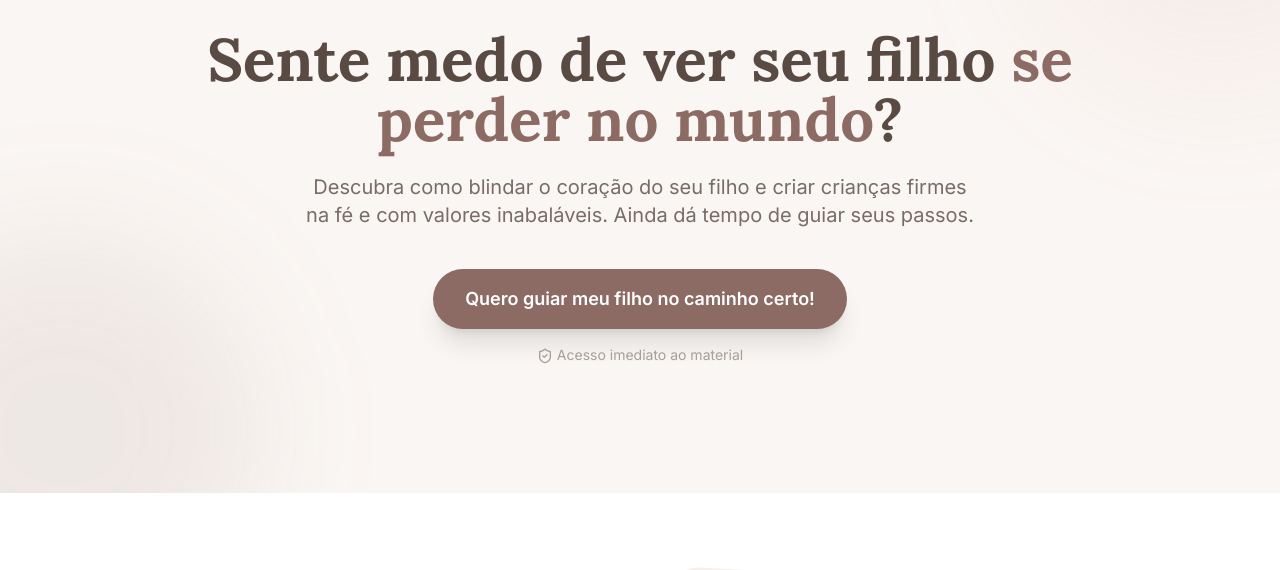
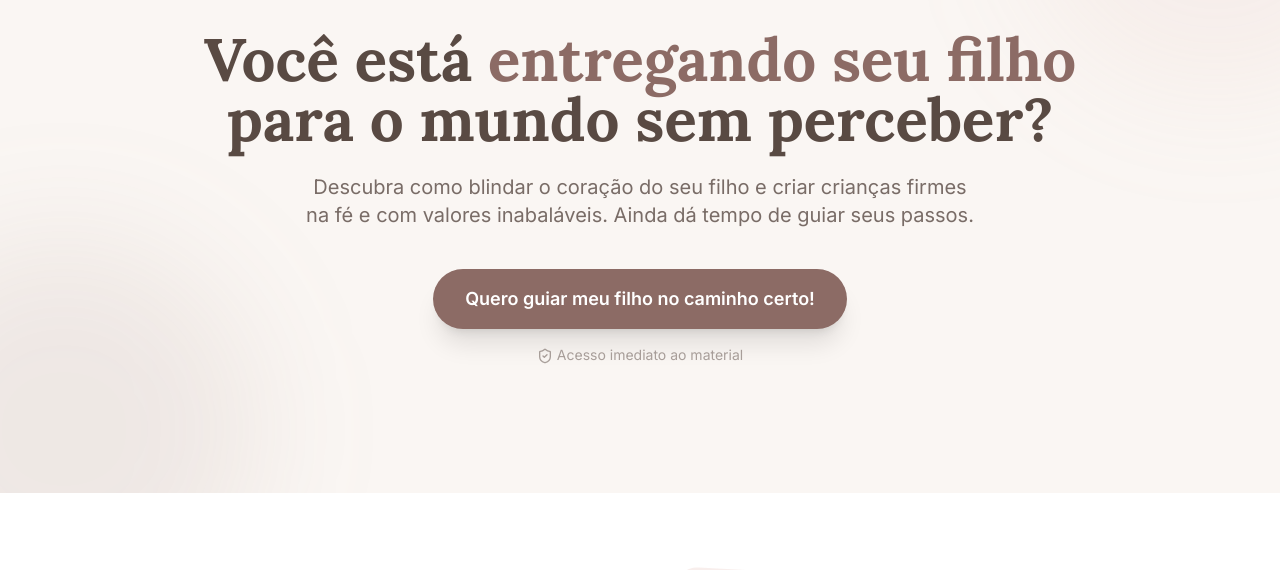
Before and after one commit to pequenosdiscipulos/pequenos-discipulos, a plain HTML site: page index.html in a window 1280 px wide. Shown: the part 167-737 px from the top of the page. Drawn offline with nearby package versions, Linux system fonts and the light colour scheme.

Commit message:
Update headline to be more aggressive

```diff
--- a/index.html
+++ b/index.html
@@ -40,7 +40,7 @@
         <i data-lucide="heart" class="w-4 h-4 text-brand-primary fill-brand-primary"></i> Para mães cristãs
       </div>
       <h1 class="font-serif text-4xl md:text-5xl lg:text-6xl font-bold leading-tight mb-6 text-brand-dark">
-        Sente medo de ver seu filho <span class="text-brand-primary">se perder no mundo</span>?
+        Você está <span class="text-brand-primary">entregando seu filho</span> para o mundo sem perceber?
       </h1>
       <p class="text-lg lg:text-xl mb-10 text-brand-dark/80 max-w-2xl mx-auto leading-relaxed">
         Descubra como blindar o coração do seu filho e criar crianças firmes na fé e com valores inabaláveis. Ainda dá tempo de guiar seus passos.
```
